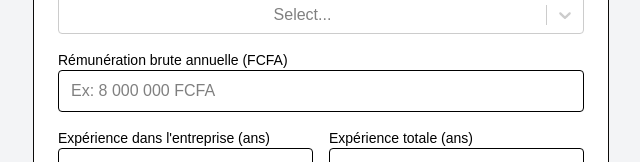
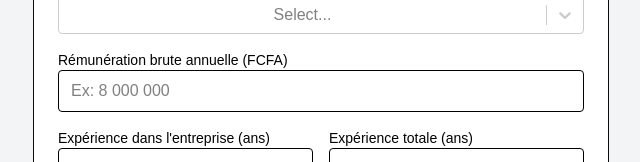
Before and after one commit to angeroddy/salairesDev, a React (Vite) app: page /ajouter-salaire in a window 1280 px wide. Shown: the part 503-665 px from the top of the page, without its empty margins (319-959 px from the left). Built offline with nearby package versions, Linux system fonts and the light colour scheme; no server answers; the database is empty; a web font is replaced by a local one.

Commit message:
corrections

```diff
--- a/src/pages/addSalary.tsx
+++ b/src/pages/addSalary.tsx
@@ -200,7 +200,7 @@ export default function AddSalary() {
                         type="text"
                         {...register('remuneration', { required: true })}
                         className="w-full border px-3 py-2 rounded"
-                        placeholder="Ex: 8 000 000 FCFA"
+                        placeholder="Ex: 8 000 000 "
                     />
                 </div>
 
```
